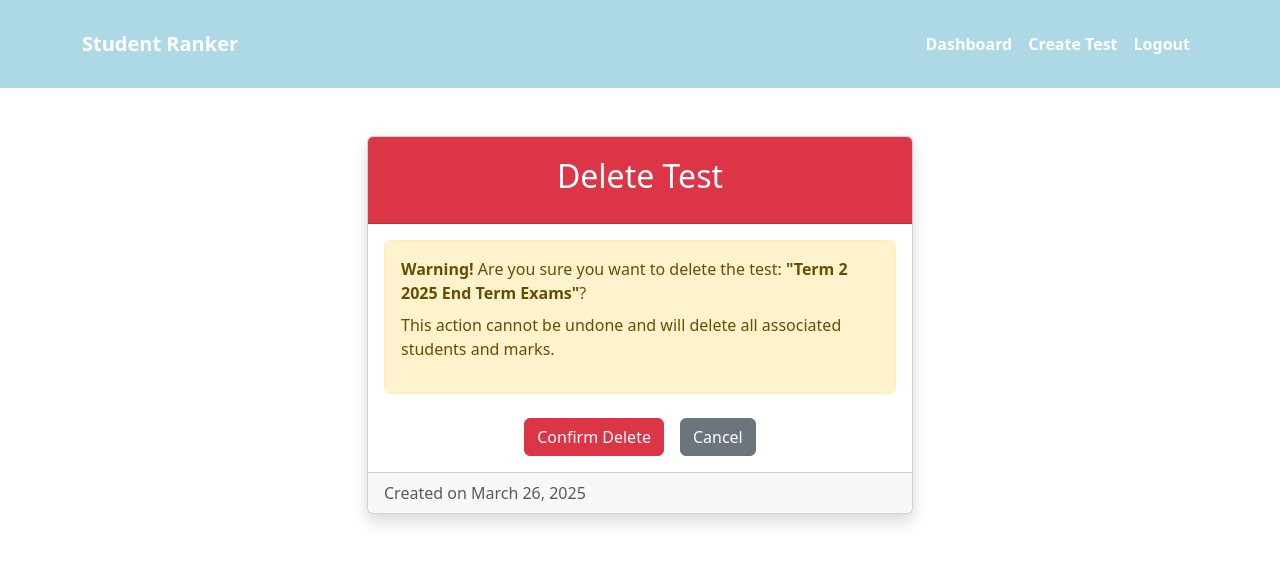
After one commit to saniak-hub/school, a Django app: page /delete-test/2/ in a window 1280 px wide. The commit adds this page. Shown: the top 564 px of the page. Run offline with Django 5.2, Linux system fonts and the light colour scheme; a user stored in the database is signed in; data comes from the database, SQL or seed files in the repository; both versions use the stored data as it was after the commit.

Commit message:
Atleast it is working

```diff
--- a/ranking/urls.py
+++ b/ranking/urls.py
@@ -1,5 +1,6 @@
 from django.urls import path
 from . import views
+
 
 urlpatterns = [
     path('', views.dashboard, name='dashboard'),
--- a/school/urls.py
+++ b/school/urls.py
@@ -20,5 +20,5 @@ from django.contrib.auth import views as auth_views
 
 urlpatterns = [
     path('admin/', admin.site.urls),
-    path("", include('ranking.urls', namespace='rankig')),
+    path("", include('ranking.urls')),
 ]
--- a/static/css/style.css
+++ b/static/css/style.css
@@ -84,3 +84,23 @@
 .is-invalid {
     border-color: #dc3545;
 }
+
+/* Delete confirmation specific styles */
+.card-header.bg-danger {
+    background-color: #dc3545 !important;
+}
+
+.btn-danger {
+    background-color: #dc3545;
+    border-color: #dc3545;
+}
+
+.btn-danger:hover {
+    background-color: #bb2d3b;
+    border-color: #bb2d3b;
+}
+
+.alert-warning {
+    background-color: #fff3cd;
+    border-color: #ffeeba;
+}
--- /dev/null
+++ b/templates/ranking/delete_test.html
@@ -0,0 +1,40 @@
+{% extends "ranking/base.html" %}
+{% load static %}
+
+{% block content %}
+<div class="row justify-content-center mt-5">
+    <div class="col-md-6">
+        <div class="card">
+            <div class="card-header bg-danger text-white">
+                <h2 class="text-center">Delete Test</h2>
+            </div>
+            <div class="card-body">
+                <form method="post">
+                    {% csrf_token %}
+                    <div class="alert alert-warning">
+                        <strong>Warning!</strong> Are you sure you want to delete the test:
+                        <strong>"{{ test.name }}"</strong>?
+                        <p class="mt-2">This action cannot be undone and will delete all associated students and marks.</p>
+                    </div>
+
+                    <div class="d-grid gap-2 d-md-flex justify-content-md-center mt-4">
+                        <button type="submit" class="btn btn-danger me-md-2">
+                            <i class="bi bi-trash-fill"></i> Confirm Delete
+                        </button>
+                        <a href="{% url 'dashboard' %}" class="btn btn-secondary">
+                            <i class="bi bi-x-circle"></i> Cancel
+                        </a>
+                    </div>
+                </form>
+            </div>
+            <div class="card-footer text-muted">
+                Created on {{ test.created_at|date:"F j, Y" }}
+            </div>
+        </div>
+    </div>
+</div>
+{% endblock %}
+
+{% block scripts %}
+<!-- Add any additional JavaScript if needed -->
+{% endblock %}
```
Also changed, not shown: static/js/edit_marks.js (+5 -5 lines), templates/ranking/edit_marks.html (+10 -4 lines), db.sqlite3, 2 other files.
